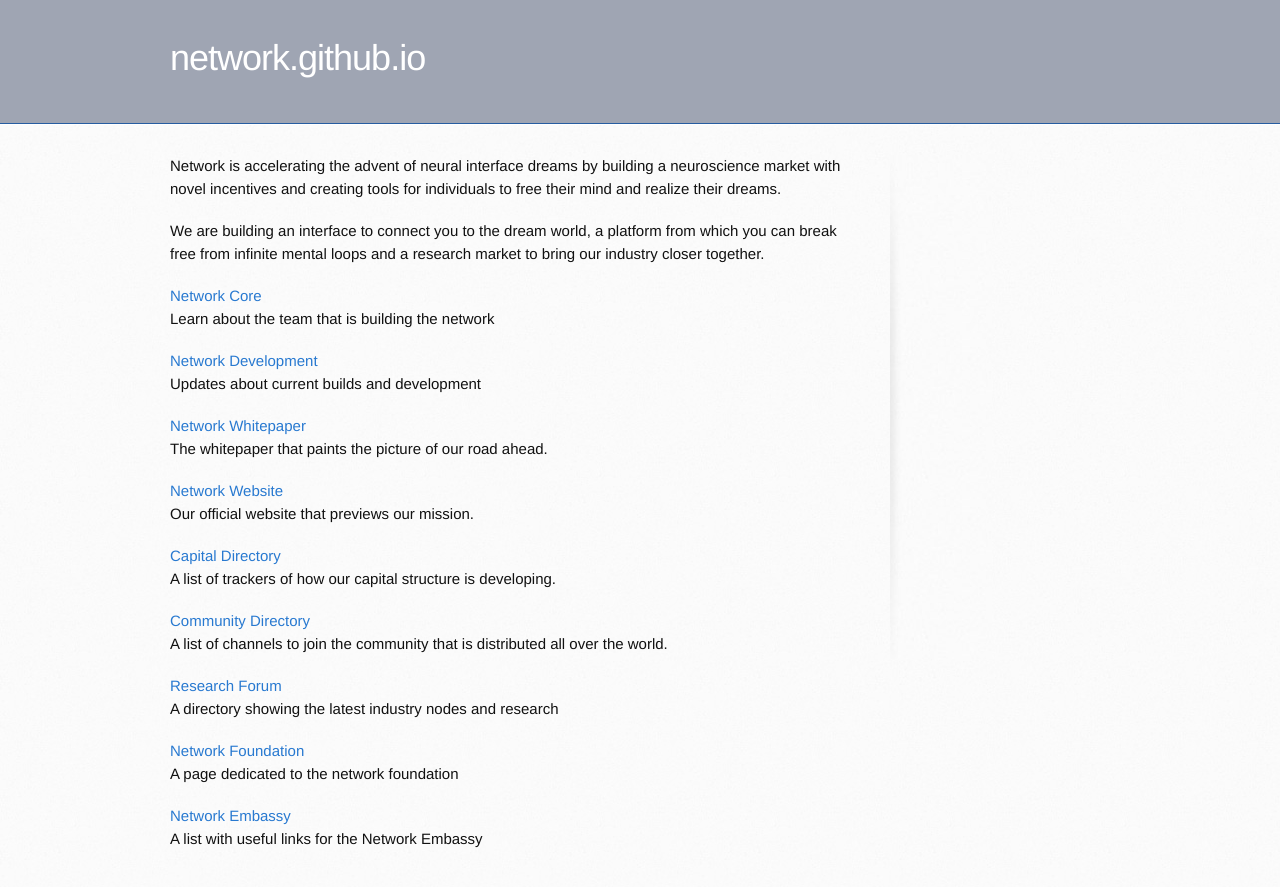
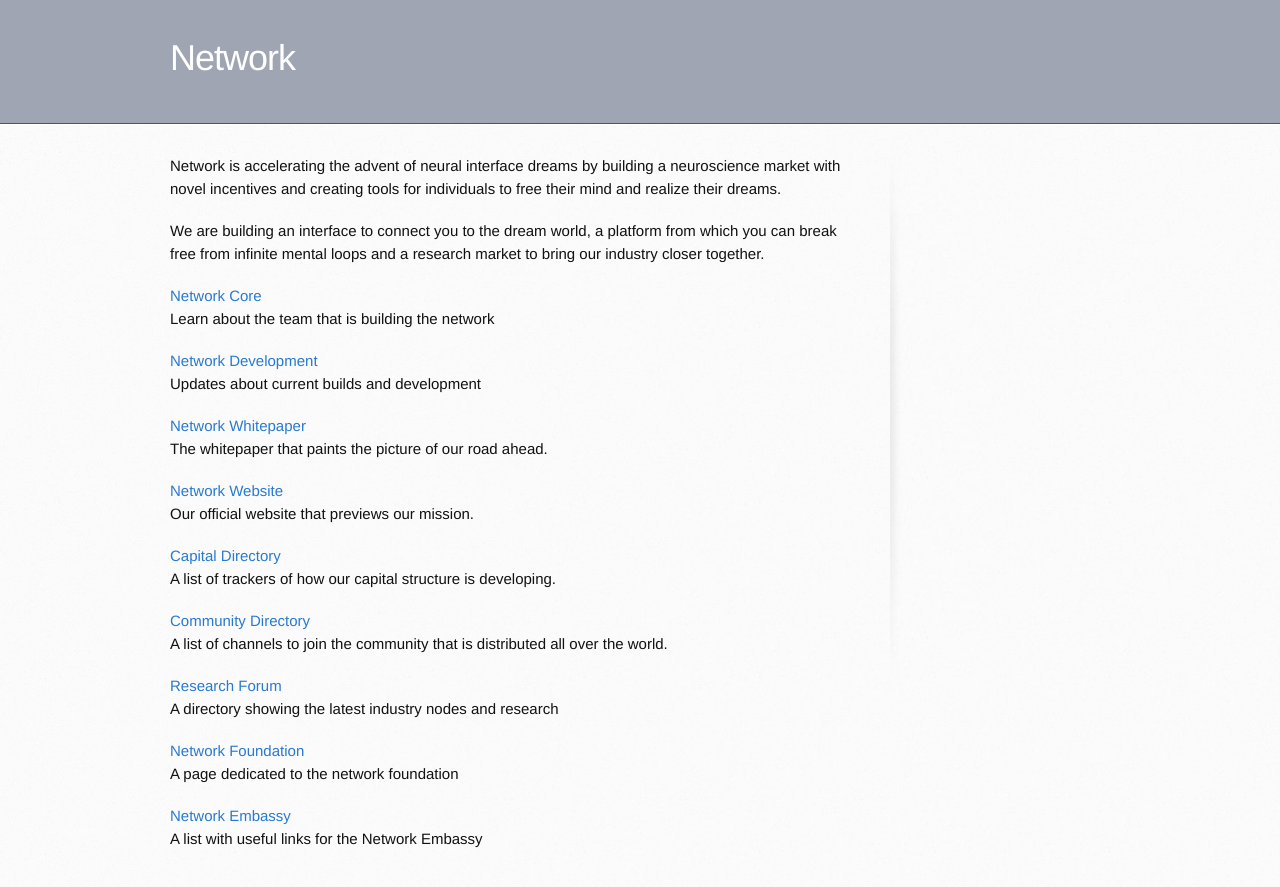
Before and after one commit to networkf/network.github.io, a Jekyll site: the page built from index.md, in a window 1280 px wide. Shown: the top 887 px of the page. Built offline with Jekyll 4.4.1, drawn with Linux system fonts in a browser that asks for light colours; some web fonts are replaced; our own code applies the rules of GitHub Pages for plain Markdown files; the repository's description, which GitHub fills in, is left out; part of the change alters nothing that is shown.

```diff
--- a/_config.yml
+++ b/_config.yml
@@ -1,4 +1,4 @@
-title:
+title: Network
 description:
 show_downloads: false
 google_analytics:
```
